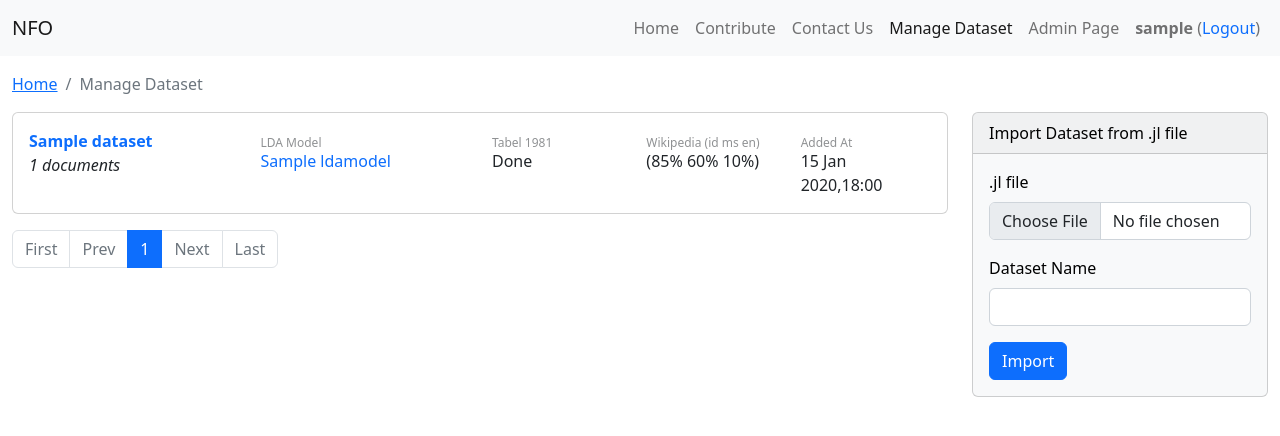
After one commit to hardymanm/nusantarafood, a Django app: page /dataset in a window 1280 px wide. The commit adds this page. Shown: the top 436 px of the page. Run offline with Django 4.2, Linux system fonts and the light colour scheme; a user stored in the database is signed in; tables that the repository leaves empty hold one stand-in row (values such as "Sample post"); some libraries are stand-ins or nearby versions.

Commit message:
Add dataset list page to manage dataset

```diff
--- a/nusantarafood-django/server/nfo/templates/nfo/__navbar__.html
+++ b/nusantarafood-django/server/nfo/templates/nfo/__navbar__.html
@@ -1,6 +1,6 @@
 {% load navbar %}
-<nav class="navbar navbar-expand-lg bg-light">
-    <div class="container">
+<nav class="navbar navbar-expand-lg bg-light mb-3">
+    <div class="container-xxl">
         <a class="navbar-brand" href="{% url 'home' %}">NFO</a>
         <button class="navbar-toggler"
                 type="button"
@@ -18,6 +18,7 @@
                 {% nav_item request 'Contact Us' '/contact-us' '' %}
                 {% if request.user.username %}
                     {% if request.user.is_staff %}
+                        {% nav_item request 'Manage Dataset' '/dataset' '' %}
                         {% nav_item request 'Admin Page' '/admin' '' %}
                     {% endif %}
                     <li class="nav-item">
--- /dev/null
+++ b/nusantarafood-django/server/nfo/templates/nfo/dataset/dataset_list.html
@@ -0,0 +1,86 @@
+{% extends "nfo/__base__.html" %}
+{% load pagination %}
+{% block content %}
+    <div class="container-xxl">
+        <nav aria-label="breadcrumb">
+            <ol class="breadcrumb">
+                <li class="breadcrumb-item">
+                    <a href="{% url 'home' %}">Home</a>
+                </li>
+                <li class="breadcrumb-item active" aria-current="page">Manage Dataset</li>
+            </ol>
+        </nav>
+        <div class="row">
+            <div class="col col-md-3 order-md-last mb-3">
+                <div class="card text-bg-light">
+                    <div class="card-header">
+                        Import Dataset from .jl file
+                    </div>
+                    <div class="card-body">
+                        <div class="mb-3">
+                            <label for="formFile" class="form-label">.jl file</label>
+                            <input class="form-control" type="file" id="formFile"/>
+                        </div>
+                        <div class="mb-3">
+                            <label for="name" class="form-label">Dataset Name</label>
+                            <input type="text" class="form-control" id="name" placeholder=""/>
+                        </div>
+                        <div class="d-none d-md-block">
+                            <button class="btn btn-primary" type="submit">Import</button>
+                        </div>
+                        <div class="d-grid d-md-none gap-2">
+                            <button class="btn btn-primary" type="submit">Import</button>
+                        </div>
+                    </div>
+                </div>
+            </div>
+            <div class="col col-md-9 order-md-first">
+                <div class="card mb-3">
+                    {% for object in page_obj %}
+                        <div class="card-body {% if not forloop.first %}border-top{% endif %}">
+                            <div class="row">
+                                <div class="col-12 col-md-3">
+                                    <a href="{% url 'dataset-detail' object.pk %}" class="fw-bold text-decoration-none me-1">{{ object.name }}</a>
+                                    <div class="d-none d-md-block"></div>
+                                    <span class="fw-light fst-italic">{{ object.documents.count }} documents</span>
+                                </div>
+                                {% comment %} LDA Model {% endcomment %}
+                                <div class="col-4 col-md-3">
+                                    <div class="mt-2 opacity-50 lh-1" style="font-size: 0.75em;">LDA Model</div>
+                                    <div>
+                                        {% if object.ldamodel_set.exists %}
+                                            <a class="text-decoration-none" href="#">{{ object.ldamodel_set.first.name }}</a>
+                                        {% else %}
+                                            <span class="text-muted fw-light d-none d-md-inline-block">None</span>
+                                            [<a class="text-danger" href="#">Generate</a>]
+                                        {% endif %}
+                                    </div>
+                                </div>
+                                {% comment %} Tabel 1981 {% endcomment %}
+                                <div class="col-3 col-md-2">
+                                    <div class="mt-2 opacity-50 lh-1" style="font-size: 0.75em;">Tabel 1981</div>
+                                    <div>Done</div>
+                                </div>
+                                {% comment %} Wikipedia {% endcomment %}
+                                <div class="col-5 col-md-2">
+                                    <div class="mt-2 opacity-50 lh-1" style="font-size: 0.75em;">Wikipedia (id ms en)</div>
+                                    <div>
+                                        (85% 60% 10%)
+                                    </div>
+                                </div>
+                                {% comment %} Created date{% endcomment %}
+                                <div class="d-none d-md-block col-md-2">
+                                    <div class="mt-2 opacity-50 lh-1" style="font-size: 0.75em;">Added At</div>
+                                    <div>
+                                        {{ object.created_at|date:"d M Y,G:i" }}
+                                    </div>
+                                </div>
+                            </div>
+                        </div>
+                    {% endfor %}
+                </div>
+                {% pagination paginator page_obj %}
+            </div>
+        </div>
+    </div>
+{% endblock content %}
--- /dev/null
+++ b/nusantarafood-django/server/nfo/templates/nfo/templatetags/pagination.html
@@ -0,0 +1,45 @@
+<nav aria-label="Page navigation">
+    <ul class="pagination">
+        {% if page_obj.has_previous %}
+            <li class="page-item">
+                <a class="page-link" href="?page=1">First</a>
+            </li>
+            <li class="page-item">
+                <a class="page-link" href="?page={{ page_obj.previous_page_number }}">Prev</a>
+            </li>
+        {% else %}
+            <li class="page-item disabled">
+                <a class="page-link" href="#">First</a>
+            </li>
+            <li class="page-item disabled">
+                <a class="page-link" href="#">Prev</a>
+            </li>
+        {% endif %}
+        {% for page in paginator.page_range %}
+            {% if page == page_obj.number %}
+                <li class="page-item active" aria-current="page">
+                    <a class="page-link" href="?page={{ page }}">{{ page }}</a>
+                </li>
+            {% else %}
+                <li class="page-item">
+                    <a class="page-link" href="?page={{ page }}">{{ page }}</a>
+                </li>
+            {% endif %}
+        {% endfor %}
+        {% if page_obj.has_next %}
+            <li class="page-item">
+                <a class="page-link" href="?page={{ page_obj.next_page_number }}">Next</a>
+            </li>
+            <li class="page-item">
+                <a class="page-link" href="?page={{ page_obj.paginator.num_pages }}">Last</a>
+            </li>
+        {% else %}
+            <li class="page-item disabled">
+                <a class="page-link" href="#">Next</a>
+            </li>
+            <li class="page-item disabled">
+                <a class="page-link" href="#">Last</a>
+            </li>
+        {% endif %}
+    </ul>
+</nav>
--- /dev/null
+++ b/nusantarafood-django/server/nfo/templatetags/pagination.py
@@ -0,0 +1,8 @@
+import re
+from django import template
+
+register = template.Library()
+
+@register.inclusion_tag('nfo/templatetags/pagination.html')
+def pagination(paginator, page_obj):
+    return {'paginator': paginator, 'page_obj':page_obj }
--- a/nusantarafood-django/server/nfo/urls.py
+++ b/nusantarafood-django/server/nfo/urls.py
@@ -8,6 +8,10 @@ urlpatterns = [
     path('login', views.index),
 
     path('test', views.generate_ldamodel, name='test'),
+
+    path('dataset', views.DatasetList.as_view(), name='dataset-list'),
+    path('dataset/<int:pk>', views.DatasetDetail.as_view(), name='dataset-detail'),
+
     path('judge-wordnet', views.JudgeWordnetList.as_view(), name='judge-wordnet'),
     path('judge-wiki', views.JudgeWikiList.as_view(), name='judge-wiki'),
     path('judge-tabel', views.JudgeTabelList.as_view(), name='judge-tabel'),
```
Also changed, not shown: nusantarafood-django/server/nfo/templates/nfo/test.html (deleted, +0 -45 lines), nusantarafood-django/server/nfo/templates/nfo/dataset/dataset_detail.html (added).
